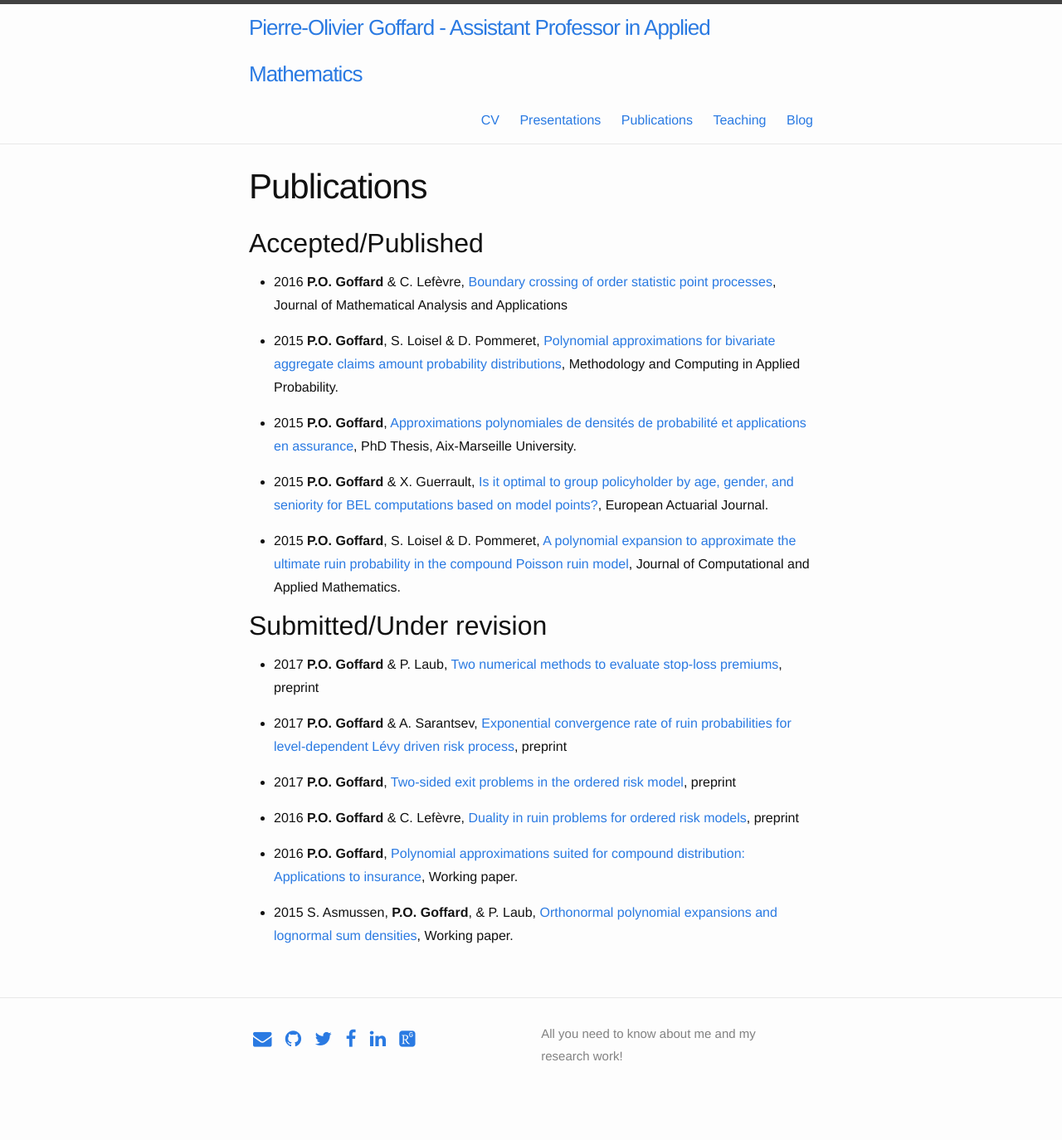
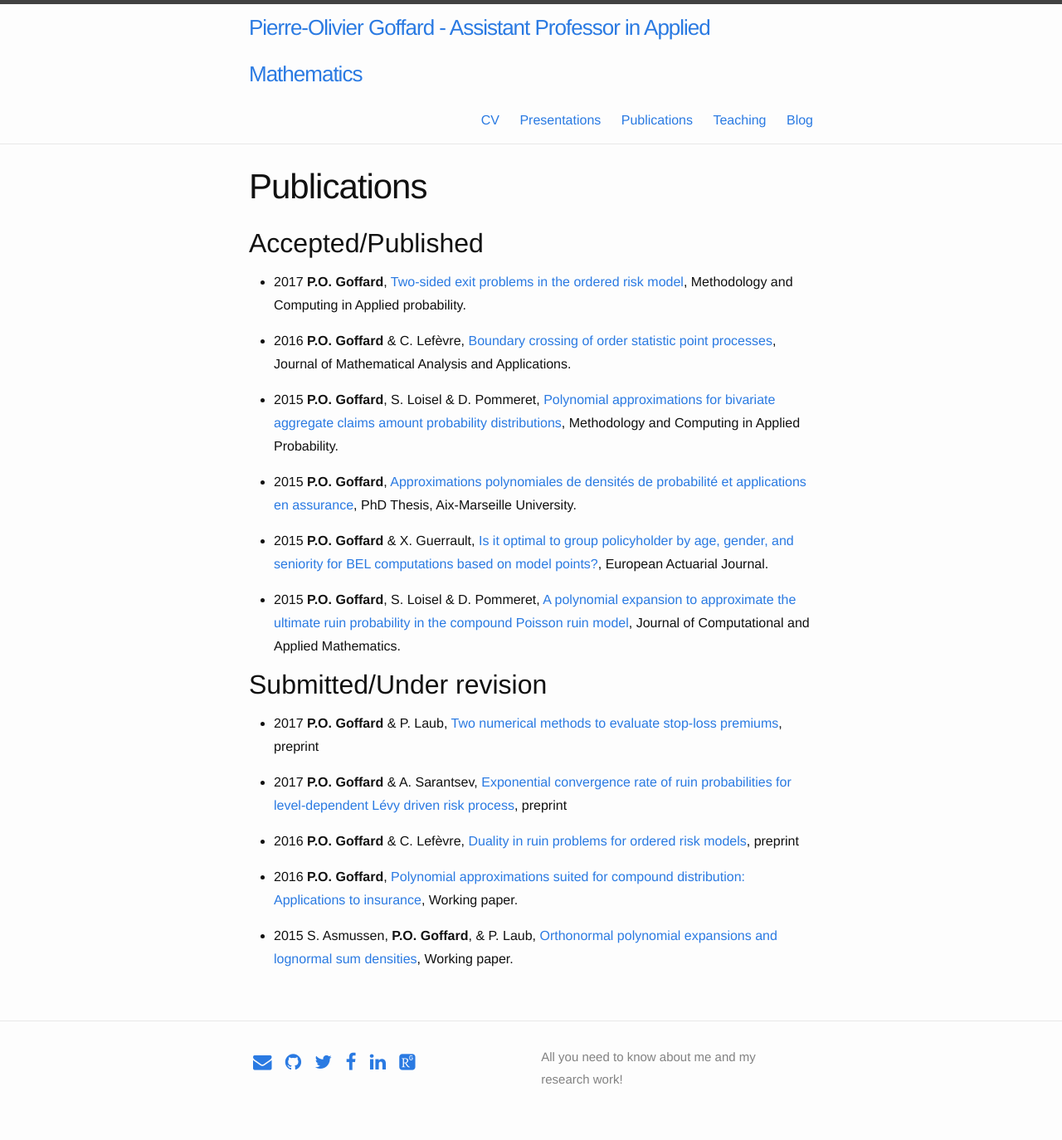
Before and after one commit to LaGauffre/LaGauffre.github.io, a Jekyll site: the page built from Publications.md, in a window 1280 px wide. Shown: the whole page at 83% size. Built offline with Jekyll 4.4.1, drawn with Linux system fonts in a browser that asks for light colours; nearby versions of some CDN libraries; some web fonts are replaced; before the commit the page ends 1346 px from its top, so only the background shows below that.

Commit message:
update resume and publications

```diff
--- a/Publications.md
+++ b/Publications.md
@@ -6,7 +6,9 @@ permalink: /Publi/
 
 ## Accepted/Published
 
-* 2016 **P.O. Goffard** & C. Lefèvre, [Boundary crossing of order statistic point processes](/Publications/BoundaryCrosingOSPP - Goffard,Lefevre.pdf), Journal of Mathematical Analysis and Applications
+* 2017 **P.O. Goffard**, [Two-sided exit problems in the ordered risk model](/Publications/Goffard_FirstExitTime_Rg.pdf), Methodology and Computing in Applied probability.
+
+* 2016 **P.O. Goffard** & C. Lefèvre, [Boundary crossing of order statistic point processes](/Publications/BoundaryCrosingOSPP - Goffard,Lefevre.pdf), Journal of Mathematical Analysis and Applications.
 
 * 2015 **P.O. Goffard**, S. Loisel & D. Pommeret, [Polynomial approximations for bivariate aggregate claims amount probability distributions](/Publications/Goffard_Loisel_Pommeret_RevisedVersion1.pdf), Methodology and Computing in Applied Probability.
 
@@ -22,9 +24,7 @@ permalink: /Publi/
 
 * 2017 **P.O. Goffard** & A. Sarantsev, [Exponential convergence rate of ruin probabilities for level-dependent Lévy driven risk process](/Publications/GoffardSarantsevExponentialRateRuinProbabilities.pdf), preprint
 
-* 2017 **P.O. Goffard**, [Two-sided exit problems in the ordered risk model](/Publications/Goffard_FirstExitTime_RevisedVersion.pdf), preprint
-
-* 2016 **P.O. Goffard** & C. Lefèvre, [Duality in ruin problems for ordered risk models](/Publications/Goffard_Lefevre_RuinTimeOrderedDualRiskModel.pdf), preprint
+* 2016 **P.O. Goffard** & C. Lefèvre, [Duality in ruin problems for ordered risk models](/Publications/GoffardLefevreOrderedDualRiskModel.pdf), preprint
 
 * 2016 **P.O. Goffard**, [Polynomial approximations suited for compound distribution: Applications to insurance](/Publications/GoffardPO_SCOR_Paper.pdf), Working paper.
 
```
Also changed, not shown: 5 other files.
